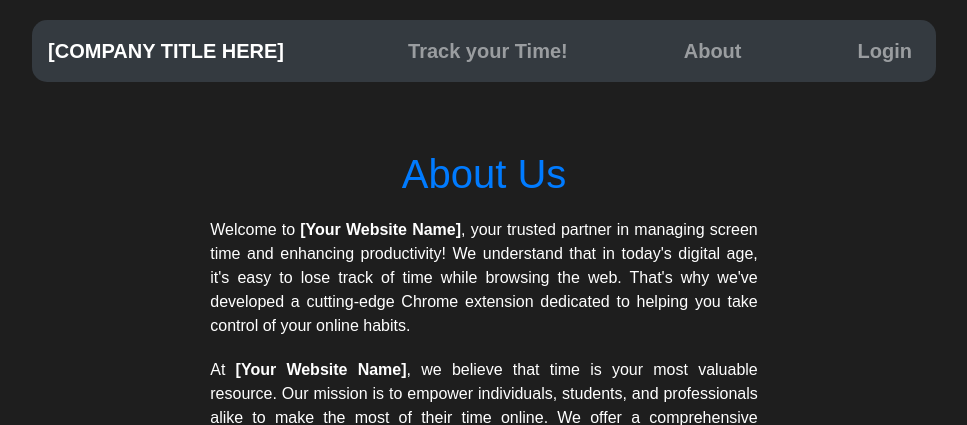
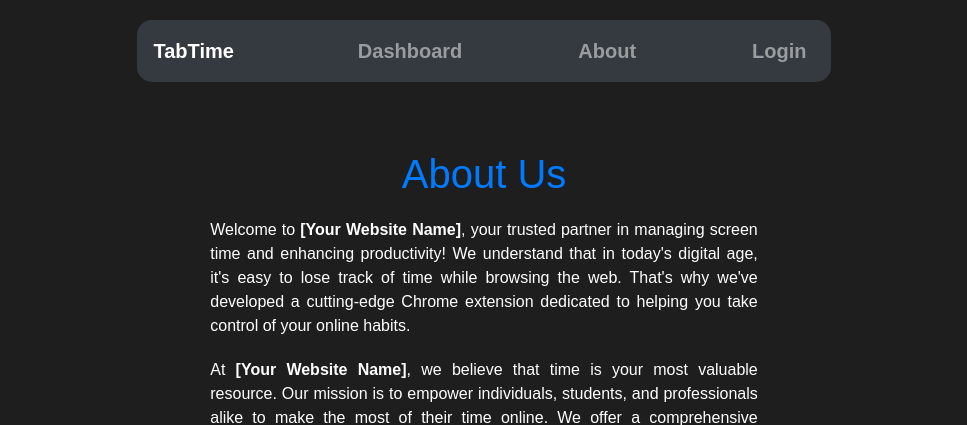
Before and after one commit to Crustacean-Hacks/HackUIowa, a Flask app: page /about in a window 1280 px wide. Shown: the top 425 px of the page, without its empty margins (156-1123 px from the left). Run offline with Flask 3, Linux system fonts and the light colour scheme.

Commit message:
update base

```diff
--- a/website/templates/base.html
+++ b/website/templates/base.html
@@ -21,7 +21,7 @@
   <body>
     <ul class="nav justify-content-center" font-family="proxima-nova">
       <nav class="navbar navbar-expand-md navbar-dark bg-dark" >
-        <a class="navbar-brand" href="{{ url_for('home') }}"> [COMPANY TITLE HERE] </a>
+        <a class="navbar-brand" href="{{ url_for('home') }}"> TabTime </a>
         <button
           class="navbar-toggler"
           type="button"
@@ -33,9 +33,7 @@
         <div class="collapse navbar-collapse" id="navbarNav">
           <ul class="navbar-nav">
             <li class="nav-item">
-              <a class="nav-link" href=""
-                >Track your Time!</a
-              >
+              <a class="nav-link" href="{{ url_for('dashboard') }}">Dashboard</a>
             </li>
             <li class="nav-item">
               <a class="nav-link" href="{{ url_for('about') }}">About</a>
```
